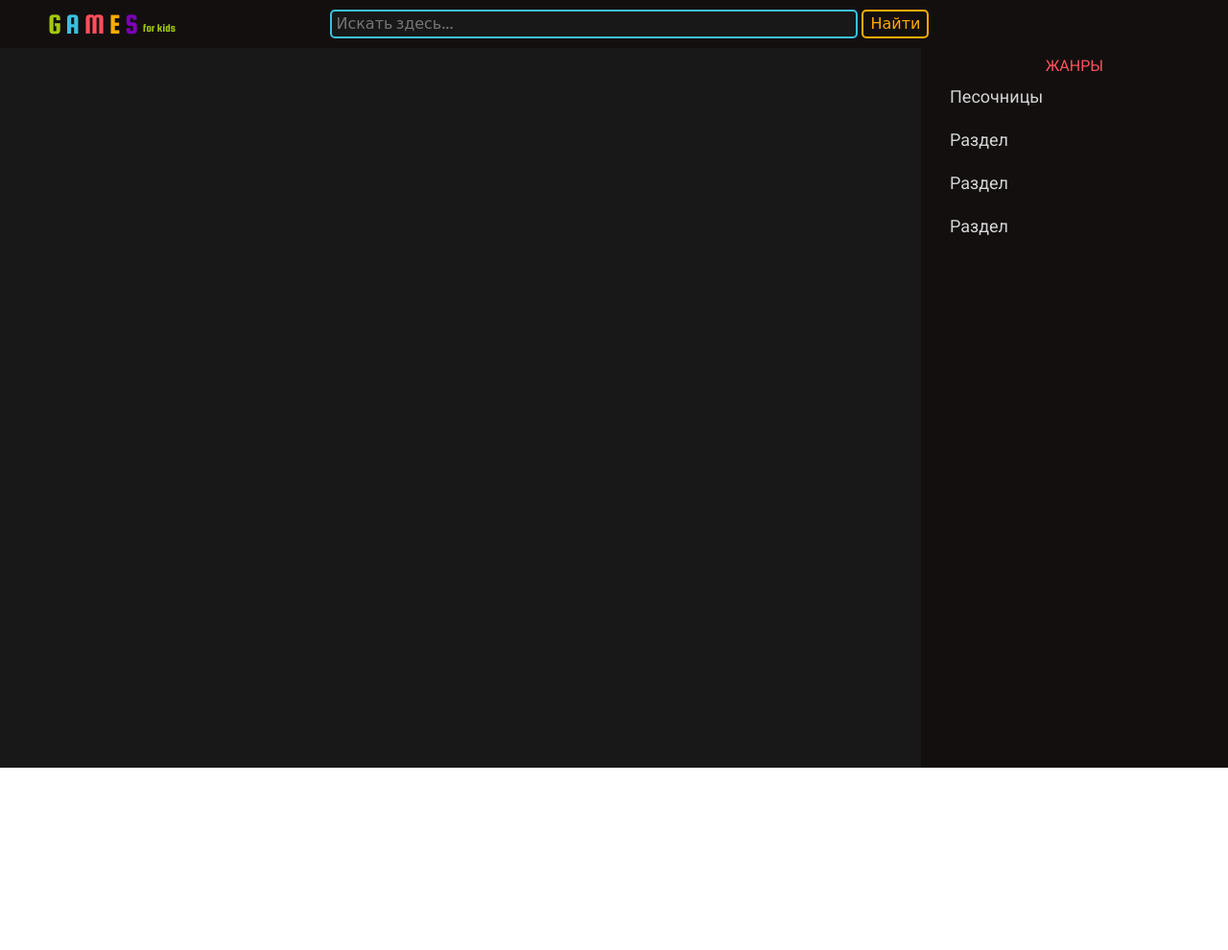
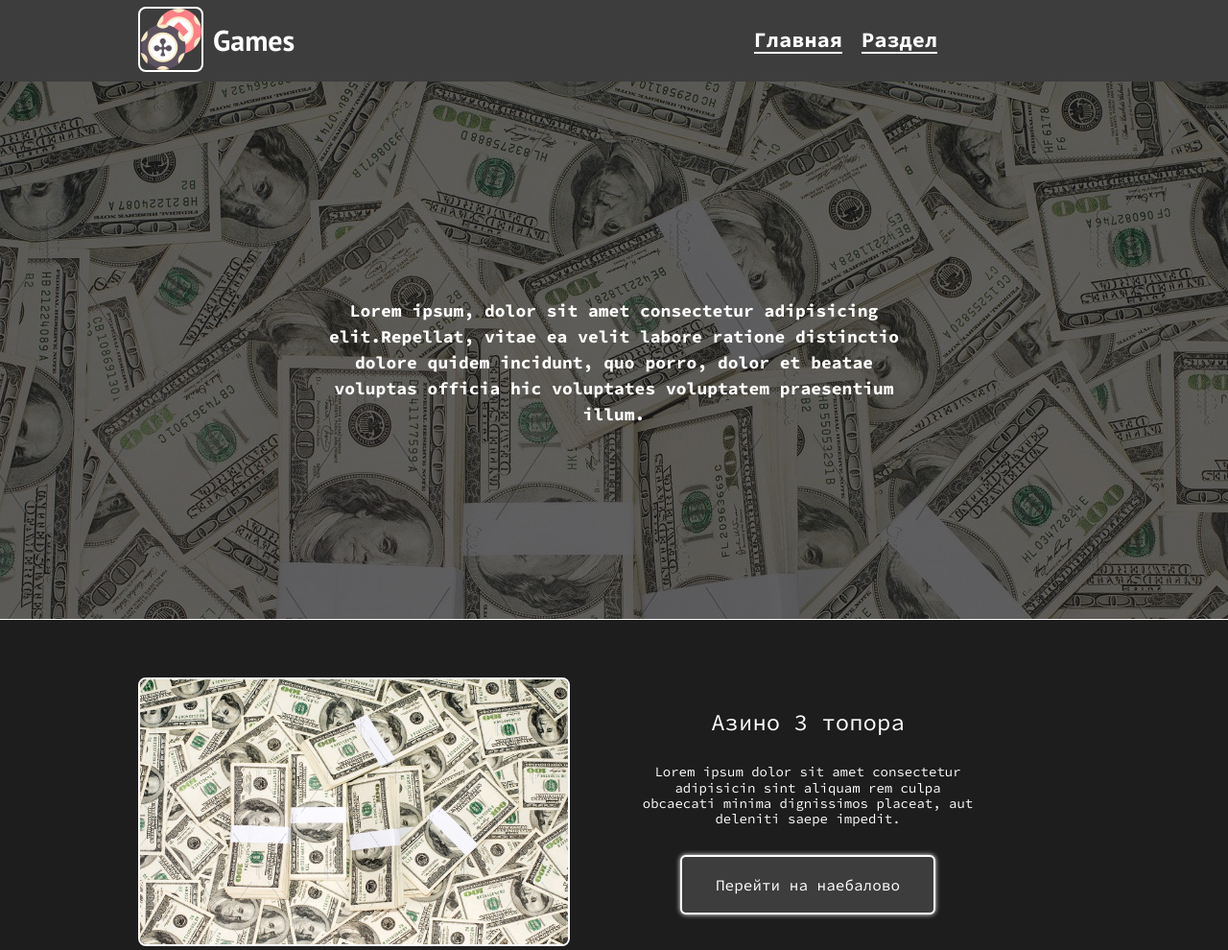
Before and after one commit to VladislavVB/games, a website: page src/index.html in a window 1280 px wide. Shown: the top 990 px of the page at 96% size. Before the commit the page ends 800 px from the top, so only its background shows below. Drawn offline with Linux system fonts and the light colour scheme.

Commit message:
add content

```diff
--- a/src/index.html
+++ b/src/index.html
@@ -3,89 +3,90 @@
 <head>
     <meta charset="UTF-8">
     <meta name="viewport" content="width=device-width, initial-scale=1.0">
-    <link href="https://fonts.googleapis.com/css?family=Squada+One&display=swap" rel="stylesheet">
-    <link href="https://fonts.googleapis.com/css?family=Roboto&display=swap" rel="stylesheet">
-    <link href="https://fonts.googleapis.com/css?family=Scada&display=swap" rel="stylesheet">
+    <link href="https://fonts.googleapis.com/css?family=PT+Sans:400,700&display=swap" rel="stylesheet">
+    <link href="https://fonts.googleapis.com/css?family=Source+Code+Pro:400,700&display=swap" rel="stylesheet">
     <link rel="stylesheet" href="css/style.css">
-    <link rel="icon" href="img/icon.png" type="image/x-icon">
-    <title>GamesAnime</title>
+    <title>Games</title>
 </head>
 <body>
     <div class="header">
-        <div class="nav">
-            <div class="logo__container">
-                <div class="logo">
-                    <div class="logo__el1 logo__el">g</div>
-                    <div class="logo__el2 logo__el">a</div>
-                    <div class="logo__el3 logo__el">m</div>
-                    <div class="logo__el4 logo__el">e</div>
-                    <div class="logo__el5 logo__el">s</div>
+        <div class="container">
+            <div class="nav">
+                <div class="logo"><a href="#"><img src="img/logo.png" alt=""></a><span class="logo__text">Games</span></div>
+                <div class="nav__text">
+                    <a href="#"><div class="nav__item">Главная</div></a>
+                    <a href="#"><div class="nav__item">Раздел</div></a>
                 </div>
-                <div class="logo__sub">for kids</div>
-            </div>
-            <div class="nav__form">
-                <div class="nav__formcontainer">
-                    <form class="form__search">
-                        <input class="header__input" type="text" placeholder="Искать здесь...">
-                        <button class="header__button">Найти</button>
-                    </form>
-                </div>
-            </div>
-            <div class="nav__sochial">
-
             </div>
         </div>
     </div>
     <div class="head">
-        <div class="head__content">
-
-        </div>
-        <div class="head__menu">
-
-
-                <div class="menu">
-                    <div class="menu__name">
-                        жанры
-                    </div>
-                    <li class="menu__item">Песочницы
-                        <ul class="menu__headen">
-                            <li><a class="light element green" href="#">Майнкрафт</a></li>
-                            <li><a class="light element " href="#">Игра</a></li>
-                            <li><a class="light element " href="#">Игра</a></li>
-                            <li><a class="light element " href="#">Игра</a></li>
-                            <li><a class="light element " href="#">Игра</a></li>
-                        </ul>
-                    </li>
-                    <li class="menu__item"> Раздел
-                        <ul class="menu__headen">
-                            <li><a class="light element " href="#">Игра</a></li>
-                            <li><a class="light element " href="#">Игра</a></li>
-                            <li><a class="light element " href="#">Игра</a></li>
-                            <li><a class="light element " href="#">Игра</a></li>
-                            <li><a class="light element " href="#">Игра</a></li>
-                        </ul>
-                    </li>
-                    <li class="menu__item">Раздел
-                        <ul class="menu__headen">
-                            <li><a class="light element " href="#">Игра</a></li>
-                            <li><a class="light element " href="#">Игра</a></li>
-                            <li><a class="light element " href="#">Игра</a></li>
-                            <li><a class="light element " href="#">Игра</a></li>
-                            <li><a class="light element " href="#">Игра</a></li>
-                        </ul>
-                    </li>
-                    <li class="menu__item">Раздел
-                        <ul class="menu__headen">
-                            <li><a class="light element " href="#">Игра</a></li>
-                            <li><a class="light element " href="#">Игра</a></li>
-                            <li><a class="light element " href="#">Игра</a></li>
-                            <li><a class="light element " href="#">Игра</a></li>
-                            <li><a class="light element " href="#">Игра</a></li>
-                        </ul>
-                    </li>
+        <h1 class="head__text">Lorem ipsum, dolor sit amet consectetur adipisicing elit.Repellat, vitae ea velit labore ratione distinctio dolore quidem incidunt, quo porro, dolor et beatae voluptas officia hic voluptates voluptatem praesentium illum.</h1>
+    </div>
+    <div class="content">
+        <div class="container">
+            <div class="content__game">
+                <div class="col-50 content__img"><img class="img" src="img/money.jpg" alt=""></div>
+                <div class="col-50 content__text">
+                    <div class="content__title">Азино 3 топора</div>
+                    <div class="content__descriptoin">Lorem ipsum dolor sit amet consectetur adipisicin sint aliquam rem culpa obcaecati minima dignissimos placeat, aut deleniti saepe impedit.</div>
+                    <button class="button">Перейти на наебалово</button>
                 </div>
-
+            </div>
         </div>
     </div>
+    <div class="content gray">
+        <div class="container">
+            <div class="content__game">
+                <div class="col-50 content__img"><img class="img" src="img/money.jpg" alt=""></div>
+                <div class="col-50 content__text">
+                    <div class="content__title">Азино 3 топора</div>
+                    <div class="content__descriptoin">Lorem ipsum dolor sit amet consectetur adipisicin sint aliquam rem culpa obcaecati minima dignissimos placeat, aut deleniti saepe impedit.</div>
+                    <button class="button">Перейти на наебалово</button>
+                </div>
+            </div>
+        </div>
+    </div>
+    <div class="content">
+        <div class="container">
+            <div class="content__game">
+                <div class="col-50 content__img"><img class="img" src="img/money.jpg" alt=""></div>
+                <div class="col-50 content__text">
+                    <div class="content__title">Азино 3 топора</div>
+                    <div class="content__descriptoin">Lorem ipsum dolor sit amet consectetur adipisicin sint aliquam rem culpa obcaecati minima dignissimos placeat, aut deleniti saepe impedit.</div>
+                    <button class="button">Перейти на наебалово</button>
+                </div>
+            </div>
+        </div>
+    </div>
+    <div class="content gray">
+        <div class="container">
+            <div class="content__game">
+                <div class="col-50 content__img"><img class="img" src="img/money.jpg" alt=""></div>
+                <div class="col-50 content__text">
+                    <div class="content__title">Азино 3 топора</div>
+                    <div class="content__descriptoin">Lorem ipsum dolor sit amet consectetur adipisicin sint aliquam rem culpa obcaecati minima dignissimos placeat, aut deleniti saepe impedit.</div>
+                    <button class="button">Перейти на наебалово</button>
+                </div>
+            </div>
+        </div>
+    </div>
+    <div class="content">
+        <div class="container">
+            <div class="content__game">
+                <div class="col-50 content__img"><img class="img" src="img/money.jpg" alt=""></div>
+                <div class="col-50 content__text">
+                    <div class="content__title">Азино 3 топора</div>
+                    <div class="content__descriptoin">Lorem ipsum dolor sit amet consectetur adipisicin sint aliquam rem culpa obcaecati minima dignissimos placeat, aut deleniti saepe impedit.</div>
+                    <button class="button">Перейти на наебалово</button>
+                </div>
+            </div>
+        </div>
+    </div>
+    <footer class="footer gray">
+        <div class="container">
+            <div class="policy">2018 — 2020г. Azart.Money. Азартные сайты на деньги и биткоины Перепечатка материала разрешена только с действующей активной ссылкой на оригинал (вебмастер копипасть, но ссылку ставь обратную)</div>
+        </div>
+    </footer>
 </body>
 </html>
--- a/src/sass/_grid.sass
+++ b/src/sass/_grid.sass
@@ -1,4 +1,6 @@
 .container
-  width: 95%
-  max-width: 1256px
+  width: 85%
+  max-width: 992px
   margin: auto
+.col-50
+  width: 50%
--- a/src/sass/_settings.sass
+++ b/src/sass/_settings.sass
@@ -3,20 +3,19 @@
 
 a
     text-decoration: none
-
-.red
-    color: $red
-.blue
-    color: $blue
-.black
-    color: $black
-.gray
-    color: $gray
-.light
-    color: $light
-.green
-    color: $green
-.orange
-    color: $orange
-.purple
-    color: $purple
+img
+    width: 100%
+    height: 100%
+    border-radius: 8px
+    border: 2px solid white
+.button
+    background-color: $gray
+    color: $white
+    font-family: 'Source Code Pro', monospace
+    padding: 20px 35px 20px 35px
+    border: 2px solid $white
+    border-radius: 6px
+    box-shadow: 0 0 5px $white
+    &:hover
+        border: 2px solid $red
+        box-shadow: 0 0 5px $red
--- /dev/null
+++ b/src/sass/main-design/_content.sass
@@ -0,0 +1,29 @@
+.content
+    background-color: $black
+    border-top: 1px solid $white
+
+    &__game
+        display: flex
+        max-height: 500px
+    &__text
+        display: flex
+        justify-content: center
+        align-items: center
+        flex-direction: column
+    &__title
+        color: $white
+        font-family: 'Source Code Pro', monospace
+        font-size: 24px
+        margin-bottom: 30px
+    &__descriptoin
+        color: $white
+        font-family: 'Source Code Pro', monospace
+        font-size: 14px
+        text-align: center
+        max-width: 350px
+        margin-bottom: 30px
+    &__img
+        height: 280px
+        width: 450px
+        margin-top: 60px
+        margin-bottom: 60px
--- /dev/null
+++ b/src/sass/main-design/_footer.sass
@@ -0,0 +1,5 @@
+.footer
+    border-top: 1px solid $white
+    color: $white
+    padding: 20px 0 20px
+    text-align: center
--- a/src/sass/main-design/_head.sass
+++ b/src/sass/main-design/_head.sass
@@ -1,58 +1,24 @@
 .head
-    height: 100vh
-    background-color: $gray
+    height: 70vh
+    position: relative
+    background:  $black url('../img/money.jpg')
     display: flex
-    justify-content: space-between
-    &__menu
-        background-color: $black
+    justify-content: center
+    &::before
+        content: ''
+        position: absolute
+        width: 100%
+        height: 100%
+        background-color: rgba($black, 0.7 )
+    &__text
+        max-width: 600px
+        position: absolute
+        color: $white
         display: flex
-        justify-content: flex-end
-        width: 320px
-
-        z-index:
-.menu
-    display: flex
-    flex-direction: column
-    justify-content: flex-start
-    width: 100%
-    &__name
-        display: flex
-        justify-content: center
-        margin-top: 60px
-        color: $light
-        text-transform: uppercase
-        font-family: 'Roboto', sans-serif
-        font-weight: 500
-        color: $red
-    &__item
-        color: $light
-        font-family: 'Roboto', sans-serif
+        flex-direction: column
+        text-align: center
+        top: 50%
+        transform: translate(0, -50%)
+        font-family: 'Source Code Pro', monospace
         font-size: 18px
-        list-style: none
-        padding-left: 30px
-        line-height: 2.5
-        &:hover
-            color: $blue
-
-            ul
-                display: block
-        ul
-            display: none
-    &__headen
-        margin-top: -45px
-        margin-left: -270px
-        background-color: $gray
-        border-radius: 5px
-        border: 2px solid $orange
-        padding-left: 5px
-        list-style: none
-        position: absolute
-        min-width: 240px
-        color: $light
-        box-shadow: 1px 1px 1px 1px rgba($orange, 0.2)
-.element
-    margin-left: 20px
-    transition: 0.3s
-    &:hover
-
-        text-shadow: 2px 2px 2px $light, 0 0 1px $light
+        line-height: 1.5
--- a/src/sass/main-design/_header.sass
+++ b/src/sass/main-design/_header.sass
@@ -1,91 +1,34 @@
 .header
-    position: fixed
-    background-color: $black
-    height: 50px
-    width: 100%
-    &__input
-        background-color: $gray
-        border: 2px solid #3cc0dc
-        padding: 4px
-        border-radius: 5px
-        font-family: 'Squada One', cursive
-        width: 550px
-        color: $light
-    &__button
-        background-color: transparent
-        border-radius: 5px
-        border: 2px solid #ffab00
-        color: #ffab00
-        font-family: 'Squada One', cursive
-        padding: 4px
-        width: 70px
-        &:hover
-            cursor: pointer
-            box-shadow: 2px 2px 2px 2px rgba(#ffab00, 0.2)
-
-    .logo
-
-        /*font-family: 'Press Start 2P', cursive*/
-        display: flex
-        color: $light
-
-        align-items: center
-        &__sub
-            color: $green
-            font-family: 'Squada One', cursive
-            font-size: 12px
-            display: flex
-            align-items: center
-            margin-top: 10px
-            transition: 1s
-            &:hover
-                transform: rotate(320deg)
-        &__container
-            height: 50px
-            margin-left: 50px
-            display: flex
-
-        &__el1
-            color: $green
-            transition: 1s
-            &:hover
-               transform: rotate(320deg)
-        &__el2
-            color: $blue
-            transition: 0.7s
-            &:hover
-               transform: rotate(-180deg)
-        &__el3
-            color: $red
-            transition: 2s
-            &:hover
-               transform: rotate(480deg)
-        &__el4
-            color: $orange
-            transition: 0.9s
-            &:hover
-               transform: rotate(-90deg)
-        &__el5
-            color: $purple
-            transition: 0.3s
-            &:hover
-               transform: rotate(55deg)
-        &__el
-            margin-right: 5px
-            font-family: 'Squada One', cursive
-            text-transform: uppercase
-            font-size: 30px
-.nav
-    &__form
-        display: flex
-        align-items: center
-
+    display: flex
+    align-items: center
+    min-height: 85px
+    background-color: $gray
+    font-family: 'PT Sans', sans-serif
+.logo
+    display: flex
+    align-items: center
+    &__text
+        margin-left: 10px
+        font-family: 'PT Sans', sans-serif
+        font-weight: 700
+        color: $white
+        font-size: 30px
 .nav
     display: flex
     justify-content: space-between
-    &__menu
+    &__text
         display: flex
+        justify-content: center
         align-items: center
-
-    &__sochial
-        margin-right: 150px
+        margin-right: 15%
+    &__item
+        font-family: 'Source Code Pro', monospace
+        font-weight: 700
+        font-size: 22px
+        color: $white
+        margin-left: 10px
+        margin-right: 10px
+        border-bottom: 2px solid $white
+        transition-duration: 0.5s
+        &:hover
+            border-bottom: 2px solid $red
--- /dev/null
+++ b/src/sass/main-design/_redo.sass
@@ -0,0 +1,2 @@
+.gray
+    background-color:#3d3d3d
--- a/src/sass/style.sass
+++ b/src/sass/style.sass
@@ -1,7 +1,10 @@
 @import 'normalize'
-@import 'grid'
 @import 'variables'
 @import 'settings'
+@import 'grid'
 @import 'main-design/_header'
 @import 'main-design/_head'
+@import 'main-design/_content'
+@import 'main-design/_footer'
+@import 'main-design/_redo'
 @import 'media'
```
Also changed, not shown: src/sass/_variables.sass (+4 -3 lines), src/css/style.css, src/img/icon.png (deleted), src/img/logo.png (added), src/img/money.jpg (added), 1 other file.
